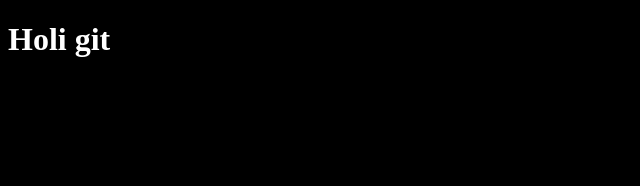
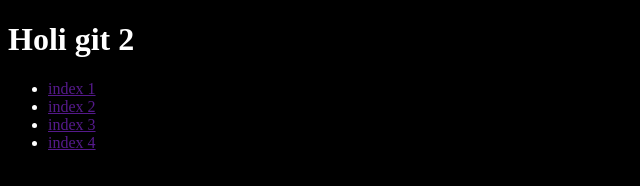
Before and after one commit to crcs-x/abril, a website: page src/index.html in a window 1280 px wide. Shown: the whole page, without its empty margins (0-640 px from the left). Drawn offline with Linux system fonts and the light colour scheme.

Commit message:
primera actualizacion

```diff
--- a/src/index.html
+++ b/src/index.html
@@ -7,6 +7,12 @@
     <link rel="stylesheet" href="style.css" />
   </head>
   <body>
-    <h1>Holi git</h1>
+    <h1>Holi git 2</h1>
+    <ul>
+      <li><a href="">index 1</a></li>
+      <li><a href="">index 2</a></li>
+      <li><a href="">index 3</a></li>
+      <li><a href="">index 4</a></li>
+    </ul>
   </body>
 </html>
```
